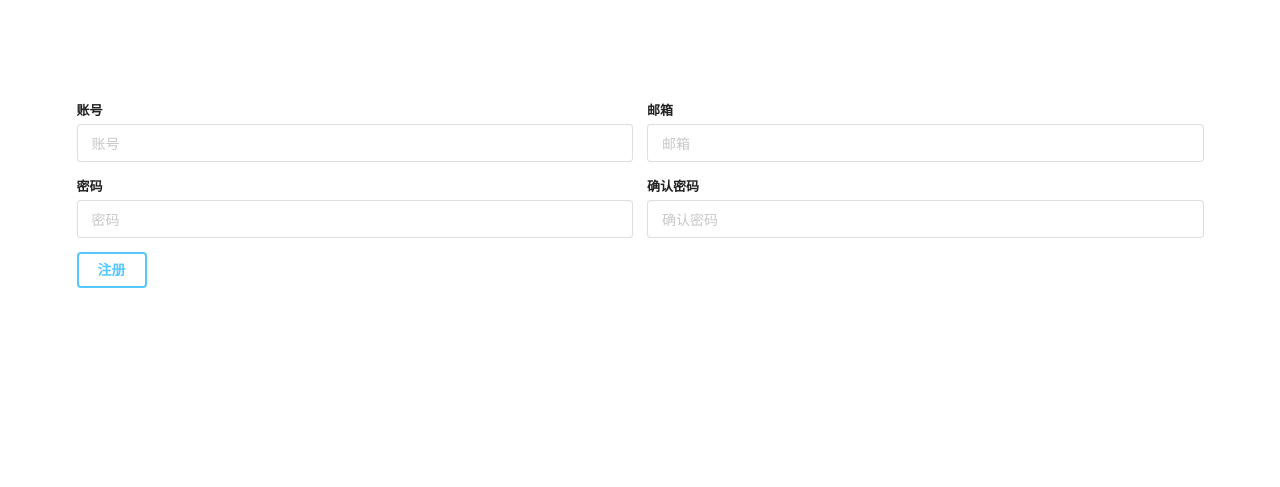
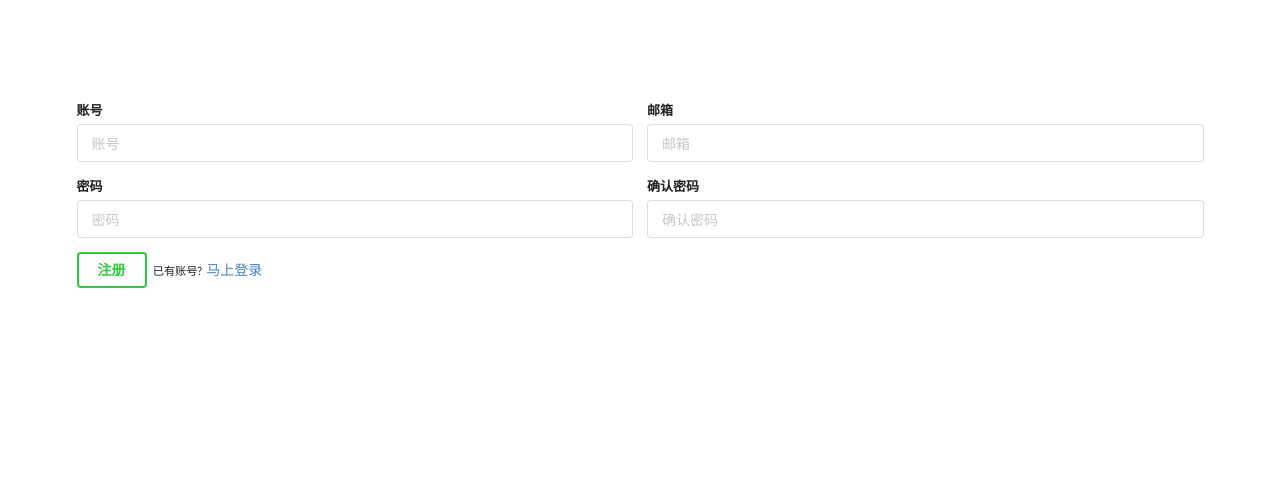
Before and after one commit to ItManHarry/wechat, a Flask app: page /auth/register in a window 1280 px wide. Shown: the top 487 px of the page. Run offline with Flask 2, Linux system fonts and the light colour scheme; some libraries are stand-ins or nearby versions.

Commit message:
register add login link

```diff
--- a/chat/templates/auth/register.html
+++ b/chat/templates/auth/register.html
@@ -47,10 +47,11 @@
                         </div>
                     </div>
                     <div class="field">
-                        {{form.submit(class='ui submit primary inverted button')}}
+                        {{form.submit(class='ui submit green inverted button')}}
                         {% for message in get_flashed_messages() %}
                             <div class="ui label green"><small>{{ message }}</small></div>
                         {% endfor %}
+                         <small>已有账号?&nbsp;&nbsp;</small><a href="{{url_for('auth.login')}}">马上登录</a>&nbsp;
                     </div>
                 </form>
             </div>
```
